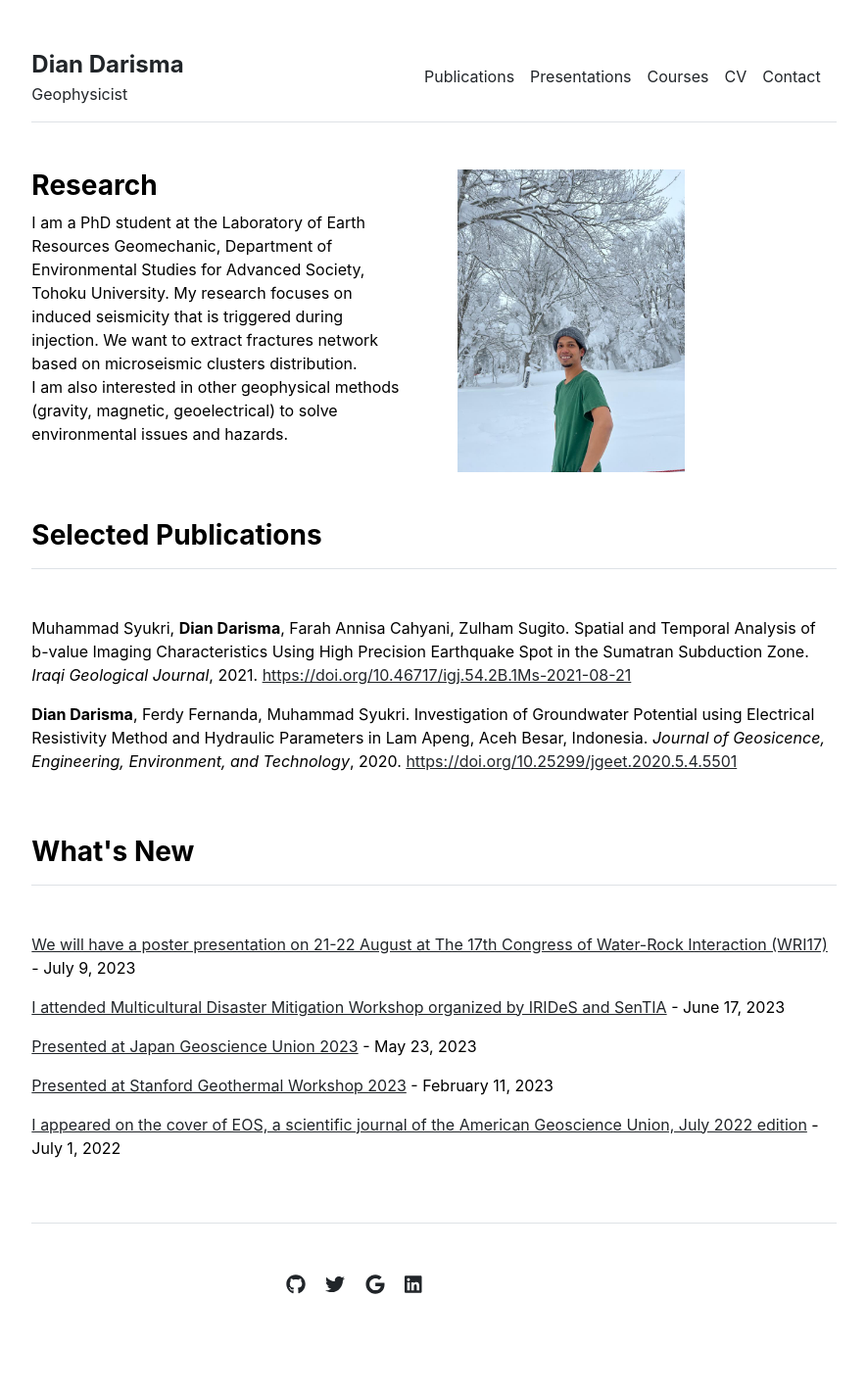
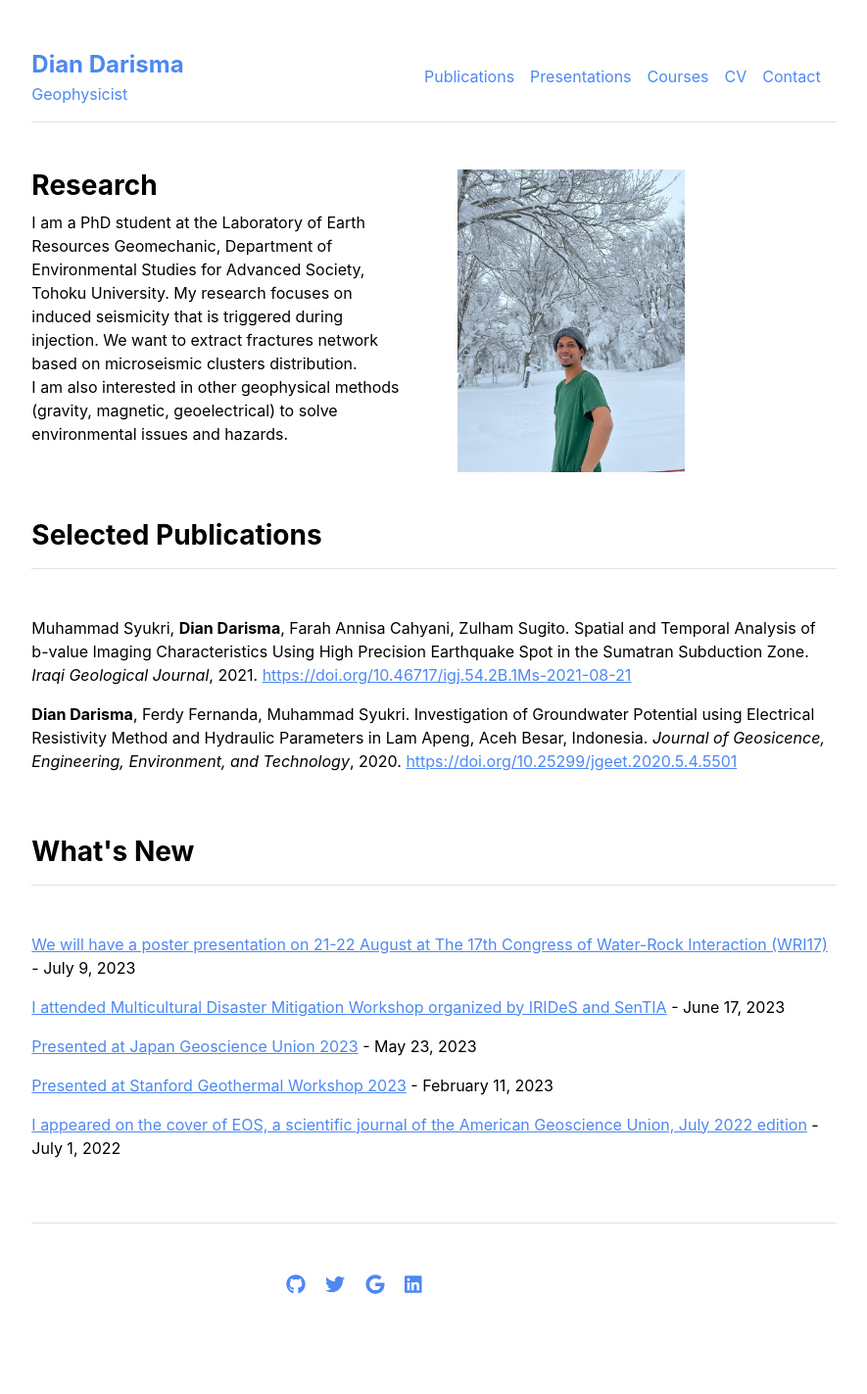
Before and after one commit to diandarisma/diandarisma.github.io, a Jekyll site: the page built from index.md, in a window 1280 px wide. Shown: the whole page at 98% size, without its empty margins (197-1082 px from the left). Built offline with Jekyll 4.4.1, drawn with Linux system fonts in a browser that asks for light colours.

Commit message:
Update main.scss

```diff
--- a/_sass/main.scss
+++ b/_sass/main.scss
@@ -1,7 +1,7 @@
 $backgroundColor: #ffffff;
 $bodyColor: #000000;
 $bodyFont: -apple-system,BlinkMacSystemFont,"Segoe UI",Helvetica,Arial,sans-serif,"Apple Color Emoji","Segoe UI Emoji","Segoe UI Symbol";
-$linkColor: #212529 !important;
+$linkColor: #4d88f3 !important;
 
 body {
   background: $backgroundColor;
```
